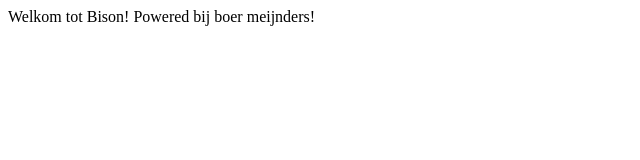
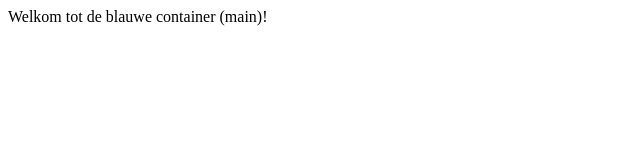
Before and after one commit to coolgooseman/container, a plain HTML site: page index.html in a window 1280 px wide. Shown: the full height of the page, 0-640 px from the left. Drawn offline with Linux system fonts and the light colour scheme.

Commit message:
Update index.html

```diff
--- a/index.html
+++ b/index.html
@@ -1,5 +1,5 @@
 <HTML>
     <BODY>
-        <p>Welkom tot Bison! Powered bij boer meijnders!</p>
+        <p>Welkom tot de blauwe container (main)!</p>
     </BODY>
 </HTML>
```
